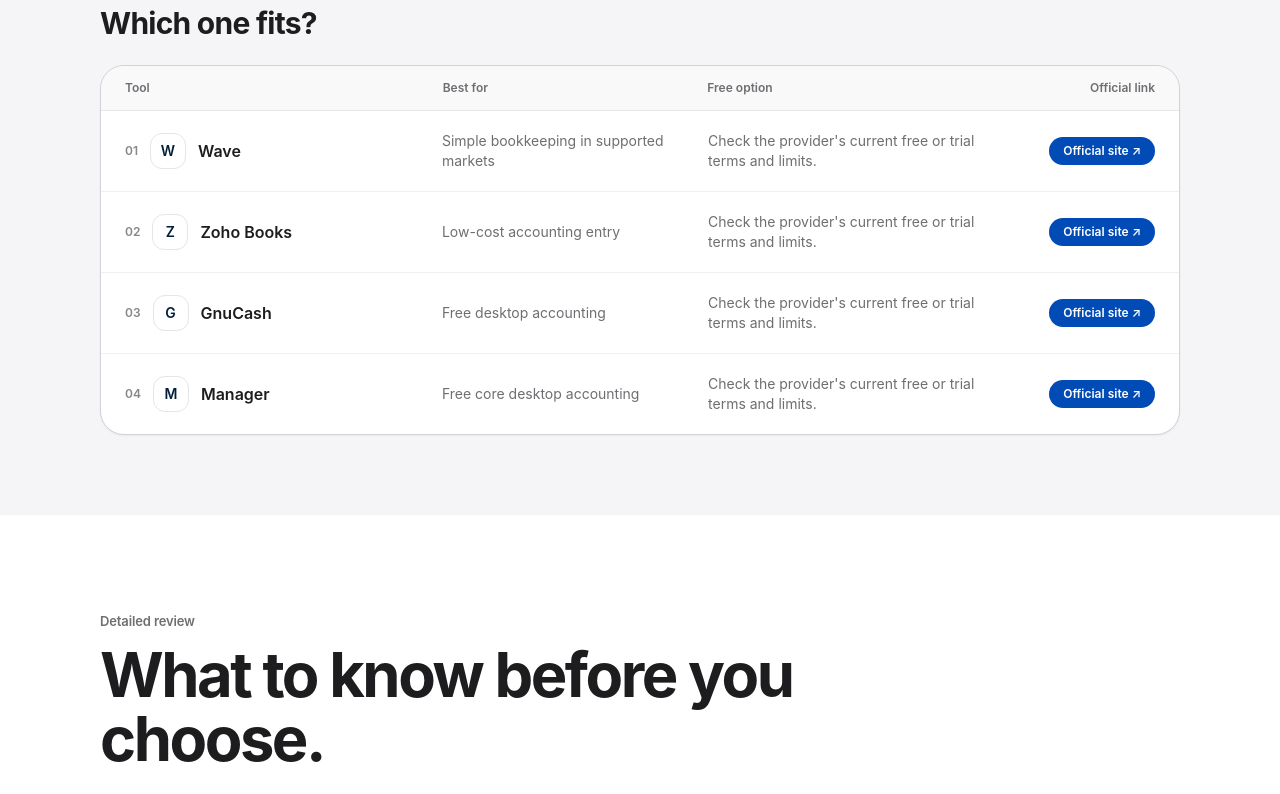
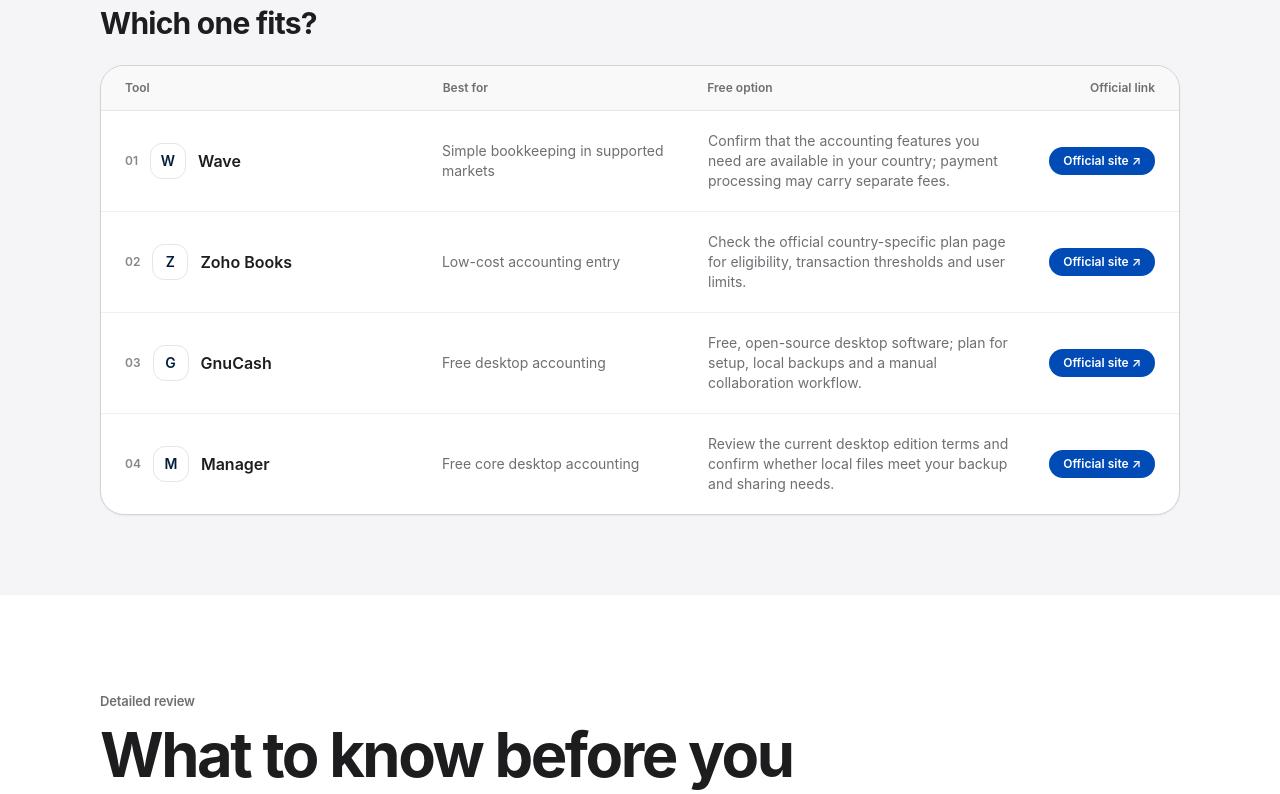
Before and after one commit to LinukaBandara/StackPick, a Next.js app: page /best/free-accounting-software in a window 1280 px wide. Shown: the part 880-1674 px from the top of the page. Built offline with nearby package versions, Linux system fonts and the light colour scheme; no server answers.

Commit message:
Improve free accounting guide decision criteria

```diff
--- a/app/best/free-accounting-software/page.tsx
+++ b/app/best/free-accounting-software/page.tsx
@@ -15,12 +15,12 @@ export default function Page() {
       intro="Free accounting software compared for freelancers and small businesses, with attention to what remains free once real bookkeeping begins."
       pricingNote="Software plans change. Verify current pricing, user limits, regional availability and included features before making a business decision."
       tools={[
-        { name: "Wave", bestFor: "Simple bookkeeping in supported markets", freeOption: "Check the provider's current free or trial terms and limits.", tradeoff: "May suit straightforward invoicing and bookkeeping in supported markets, but country availability and payment-processing fees can change whether it is a practical free option.", url: "https://www.waveapps.com/" },
-        { name: "Zoho Books", bestFor: "Low-cost accounting entry", freeOption: "Check the provider's current free or trial terms and limits.", tradeoff: "Worth checking if your business already uses Zoho, but confirm the current free-plan eligibility, transaction and user limits for your country.", url: "https://www.zoho.com/books/" },
-        { name: "GnuCash", bestFor: "Free desktop accounting", freeOption: "Check the provider's current free or trial terms and limits.", tradeoff: "A free desktop double-entry accounting option with strong control over local records, but it is less of a hosted team service and may require more manual setup and bookkeeping knowledge.", url: "https://www.gnucash.org/" },
-        { name: "Manager", bestFor: "Free core desktop accounting", freeOption: "Check the provider's current free or trial terms and limits.", tradeoff: "Offers desktop accounting software for users who prefer local files, but verify which features and deployment options are included before assuming it matches a cloud-based workflow.", url: "https://www.manager.io/" },
+        { name: "Wave", bestFor: "Simple bookkeeping in supported markets", freeOption: "Confirm that the accounting features you need are available in your country; payment processing may carry separate fees.", tradeoff: "May suit straightforward invoicing and bookkeeping in supported markets, but country availability and payment-processing fees can change whether it is a practical free option.", url: "https://www.waveapps.com/" },
+        { name: "Zoho Books", bestFor: "Low-cost accounting entry", freeOption: "Check the official country-specific plan page for eligibility, transaction thresholds and user limits.", tradeoff: "Worth checking if your business already uses Zoho, but confirm the current free-plan eligibility, transaction and user limits for your country.", url: "https://www.zoho.com/books/" },
+        { name: "GnuCash", bestFor: "Free desktop accounting", freeOption: "Free, open-source desktop software; plan for setup, local backups and a manual collaboration workflow.", tradeoff: "A free desktop double-entry accounting option with strong control over local records, but it is less of a hosted team service and may require more manual setup and bookkeeping knowledge.", url: "https://www.gnucash.org/" },
+        { name: "Manager", bestFor: "Free core desktop accounting", freeOption: "Review the current desktop edition terms and confirm whether local files meet your backup and sharing needs.", tradeoff: "Offers desktop accounting software for users who prefer local files, but verify which features and deployment options are included before assuming it matches a cloud-based workflow.", url: "https://www.manager.io/" },
       ]}
-      bottomLine="The best choice depends on the workflow you actually need to run every week. Start with the smallest system that solves the current problem, then check its limits and exit options before committing."
+      bottomLine="For a solo operator, start by testing one complete month: record sales and expenses, reconcile a sample bank statement, correct a mistake, and export the reports you would give an accountant. Choose cloud software if shared access and connected workflows save real time; choose desktop software only if you can manage backups and sharing reliably. A zero subscription is not the same as zero operating cost."
     >
       <section className="bg-white">
         <div className="sp-container py-16 sm:py-20">
```
